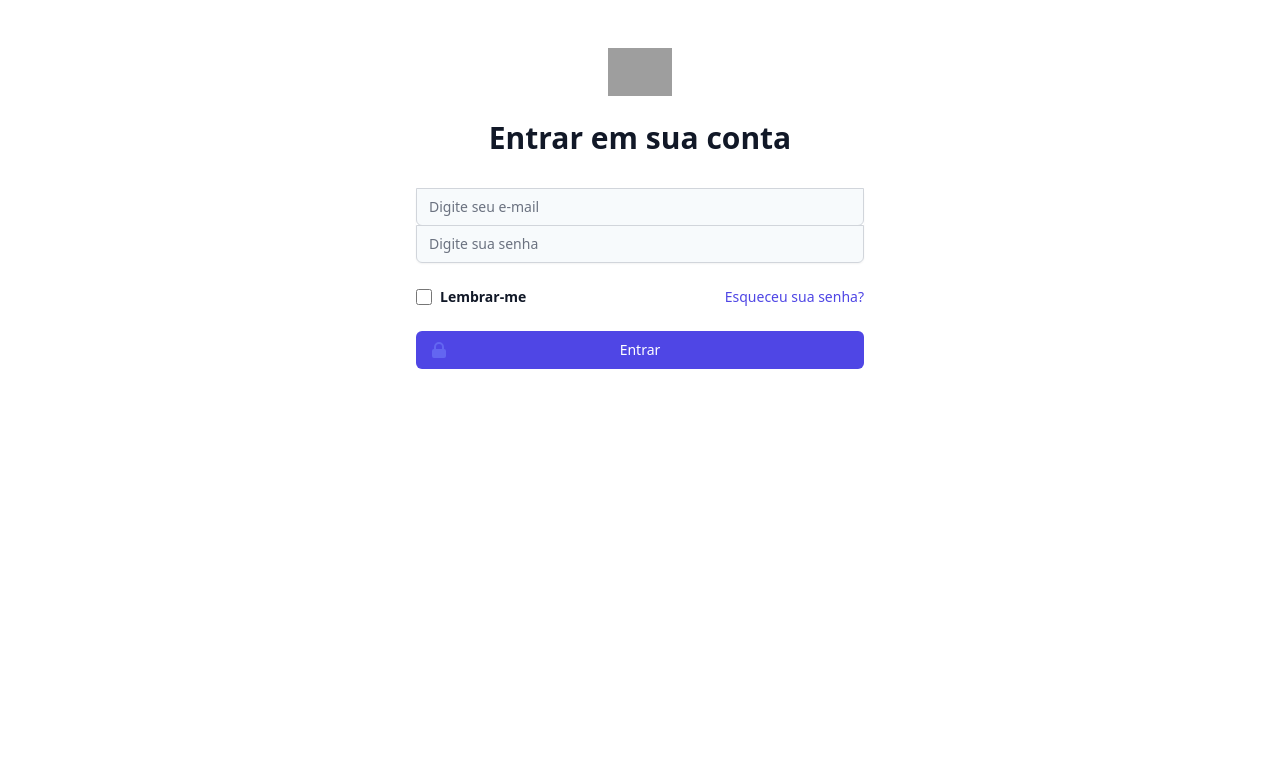
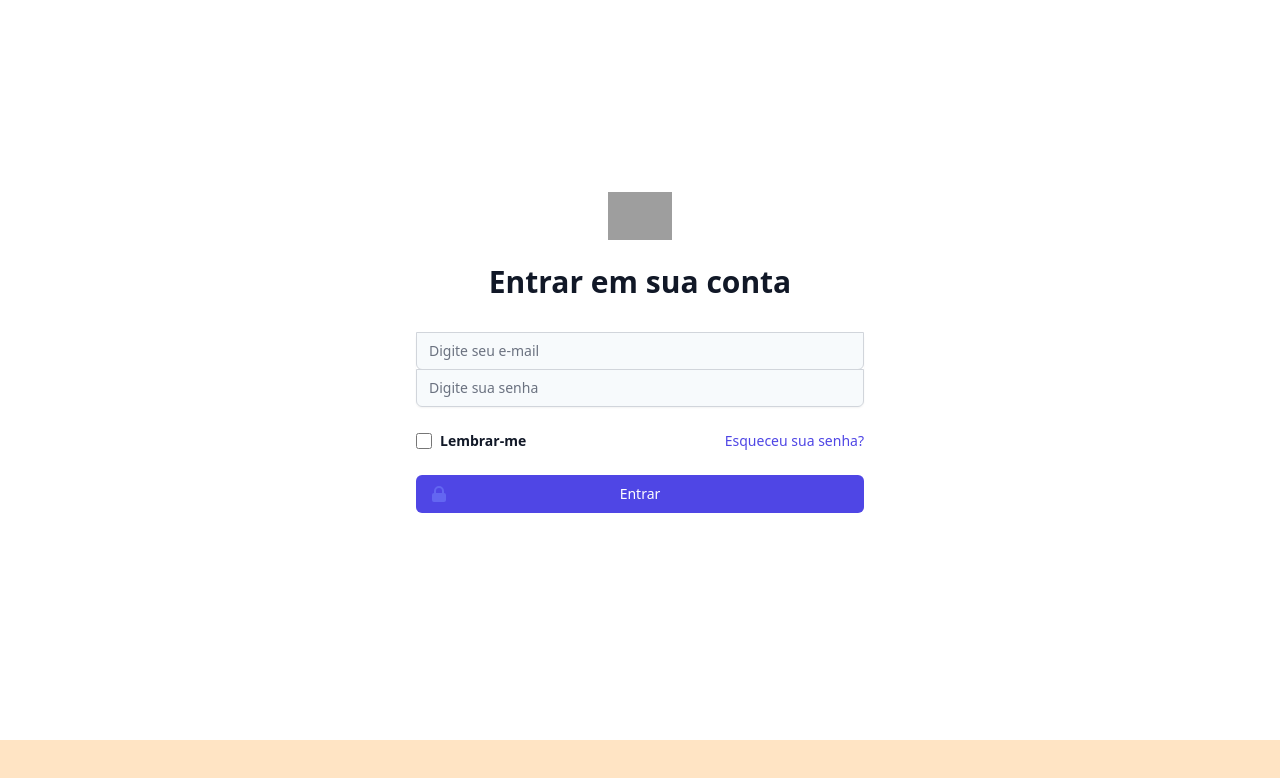
Before and after one commit to gustavoaraujofe/pets-go-front, a React (Create React App) app: page /login in a window 1280 px wide. Shown: the top 778 px of the page. Built offline with nearby package versions, Linux system fonts and the light colour scheme; grey boxes are pictures that could not be loaded.

Commit message:
Inicio navbar, correções login

```diff
--- a/src/assets/styles/index.css
+++ b/src/assets/styles/index.css
@@ -2,3 +2,13 @@
 @tailwind base;
 @tailwind components;
 @tailwind utilities;
+
+body {
+    width: 100vw;
+    height: 100vh;
+}
+
+#root {
+    width: 100%;
+    height: 100%;
+}
--- a/src/components/App.js
+++ b/src/components/App.js
@@ -4,18 +4,23 @@ import Home from "../pages/Home";
 import Signup from "../pages/auth/Signup";
 import Login from "../pages/auth/login/Login";
 import ProtectedRoute from "../pages/auth/ProtectedRoute";
+import Navbar from "./navbar/Navbar"
 
 import { AuthContextComponent } from "../contexts/authContext";
 
+
 function App() {
   return (
+    <div style={{height: '100%'}}>
       <AuthContextComponent>
         <Routes>
           <Route path="/" element={<ProtectedRoute component={Home} />} />
           <Route path="/signup" element={<Signup />} />
           <Route path="/login" element={<Login />} />
         </Routes>
+      <Navbar />
       </AuthContextComponent>
+    </div>
   );
 }
 
--- /dev/null
+++ b/src/components/navbar/Navbar.js
@@ -0,0 +1,7 @@
+import "./navbar.css"
+
+function Navbar() {
+    return ( <div className="navbar-container"></div> );
+}
+
+export default Navbar;
--- /dev/null
+++ b/src/components/navbar/navbar.css
@@ -0,0 +1,7 @@
+.navbar-container{
+    background-color: bisque;
+    position: fixed;
+    bottom: 0px;
+    width: 100%;
+    height: 60px;
+}
--- a/src/index.js
+++ b/src/index.js
@@ -2,7 +2,7 @@ import React from "react";
 import ReactDOM from "react-dom";
 import App from "./components/App";
 import { BrowserRouter } from "react-router-dom";
-
+import "./assets/styles/index.css"
 
 ReactDOM.render(
   <React.StrictMode>
--- a/src/pages/auth/login/Login.js
+++ b/src/pages/auth/login/Login.js
@@ -55,7 +55,7 @@ function Login() {
   });
 
   return (
-    <div className="min-h-full flex items-center justify-center py-12 px-4 sm:px-6 lg:px-8">
+    <div className="min-h-full flex items-center justify-center pt-0 pb-20 px-4 sm:px-6 lg:px-8">
       <div className="max-w-md w-full space-y-8">
         <div>
           <img
```
Lines whose indentation alone changed are shown as unchanged.
